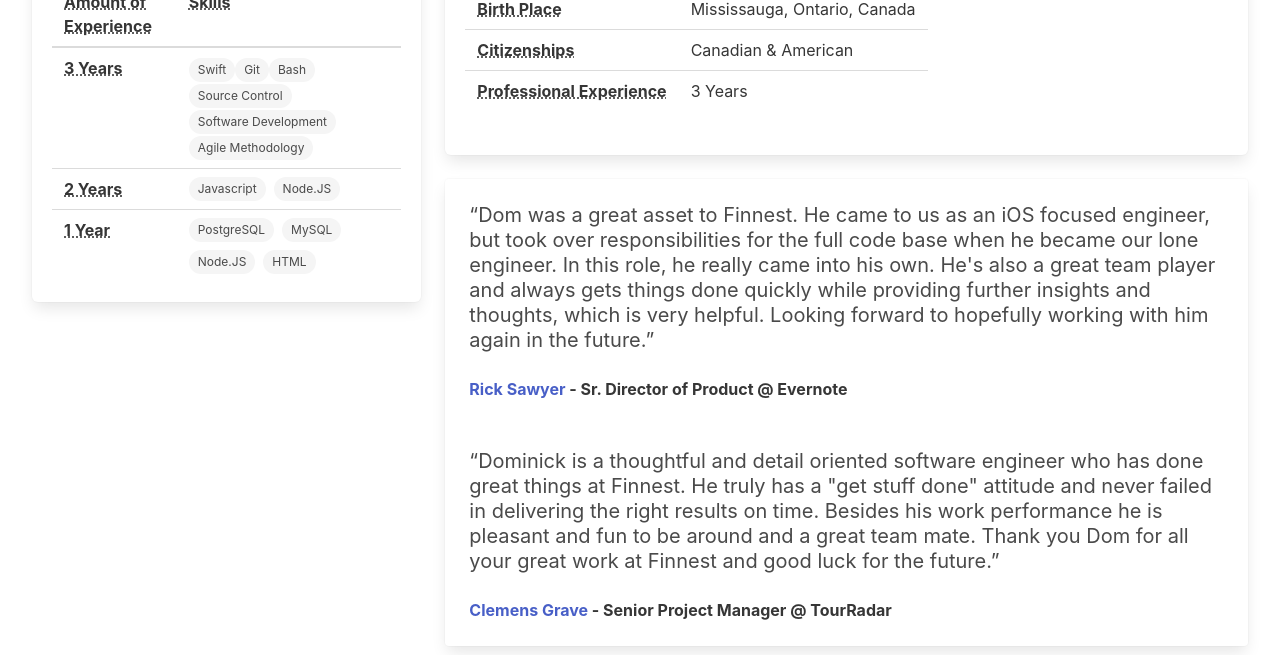
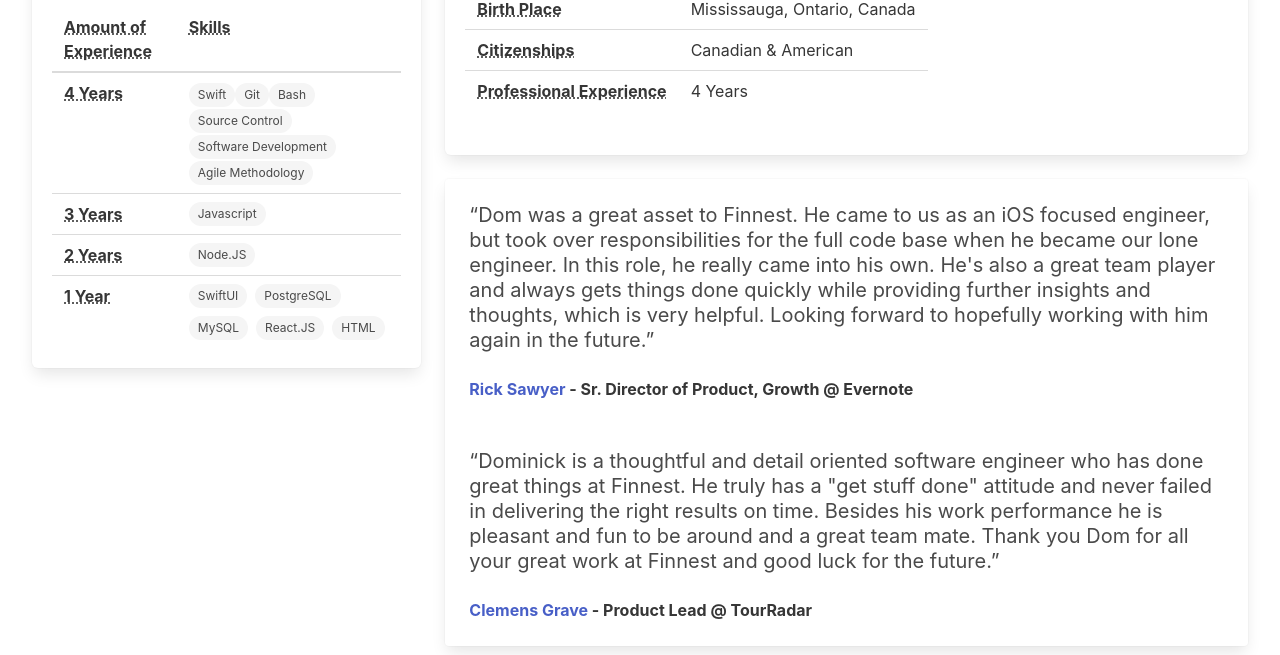
Before and after one commit to dominickhera/dominickhera.github.io, a website: page index.html in a window 1280 px wide. Shown: the part 561-1216 px from the top of the page. Drawn offline with nearby package versions, Linux system fonts and the light colour scheme.

Commit message:
yearly update

```diff
--- a/index.html
+++ b/index.html
@@ -99,7 +99,7 @@
             <img class="is-rounded" src="https://hosting.photobucket.com/images/h360/worstnightmare97/0/785da1c6-9a4a-4e15-97e3-31a6c9937f59-original.jpg?width=1920&height=1080&fit=bounds">
           </figure>
            <p class="title has-text-centered is-parent"><br>Dominick Hera</p>
-            <p class="subtitle has-text-centered is-parent">iOS Engineer</p>
+            <p class="subtitle has-text-centered is-parent">iOS Engineer @ <a href="https://www.alaskaair.com">Alaska Airlines</a></p>
 
         </article>
  <!-- <article class="tile is-child is-centered box"> -->
@@ -124,21 +124,27 @@
     </thead>
     <tbody>
       <tr>
-      <th><abbr title="4 Years">3 Years</abbr></th>
+      <th><abbr title="4 Years">4 Years</abbr></th>
       <!-- <td></td> -->
       <td><span class="tag is-rounded">Swift</span><span class="tag is-rounded">Git</span><span class="tag is-rounded">Bash</span><span class="tag is-rounded">Source Control</span> <span class="tag is-rounded">Software Development</span><span class="tag is-rounded">Agile Methodology</span></td>
+    </tr>
+    <tr>
+      <th><abbr title="3 Years">3 Years</abbr></th>
+       <!-- <td></td> -->
+      <!-- <td>C, Python, Java, git, Bash, Source Control, Software Development, Agile Methodology</td> -->
+      <td><div class="tags"> <span class="tag is-rounded">Javascript</span></div></td>
     </tr>
     <tr>
       <th><abbr title="3 Years">2 Years</abbr></th>
        <!-- <td></td> -->
       <!-- <td>C, Python, Java, git, Bash, Source Control, Software Development, Agile Methodology</td> -->
-      <td><div class="tags"> <span class="tag is-rounded">Javascript</span><span class="tag is-rounded">Node.JS</span></div></td>
+      <td><div class="tags"><span class="tag is-rounded">Node.JS</span></div></td>
     </tr>
     <tr>
       <th><abbr title="3 Years">1 Year</abbr></th>
        <!-- <td></td> -->
       <!-- <td>C, Python, Java, git, Bash, Source Control, Software Development, Agile Methodology</td> -->
-      <td><div class="tags"> <span class="tag is-rounded">PostgreSQL</span><span class="tag is-rounded">MySQL</span><span class="tag is-rounded">Node.JS</span><span class="tag is-rounded">HTML</span></div></td>
+      <td><div class="tags"><span class="tag is-rounded">SwiftUI</span><span class="tag is-rounded">PostgreSQL</span><span class="tag is-rounded">MySQL</span><span class="tag is-rounded">React.JS</span><span class="tag is-rounded">HTML</span></div></td>
     </tr>
     <!-- <tr> -->
       <!-- <th><abbr title="1 Year or Less">3 Month or Less</abbr></th> -->
@@ -161,7 +167,7 @@
       <p class="title">About Me</p> -->
       <!-- <p class="subtitle">With some content</p> -->
       <p class="content">
-        Hi! I'm Dominick Hera, Software Engineer and Eagle Scout. I attended the University of Guelph in Ontario, Canada where I majored in Software Engineering with a minor in Political Science. I have a passion for traveling the world, creating mobile applications, camping, and much much more! I'm currently looking for work as an iOS Engineer.
+        Hi! I'm Dominick Hera, Software Engineer and Eagle Scout. I attended the University of Guelph in Ontario, Canada where I majored in Software Engineering with a minor in Political Science. I have a passion for traveling the world, creating mobile applications, camping, and much much more! I'm currently at Alaska Airlines remotely as an iOS Engineer.
         <table class="table">
     <thead>
       <tr>
@@ -173,7 +179,7 @@
     <tbody>
       <tr>
       <th><abbr title="4 Years">Age</abbr></th>
-      <td>24</td>
+      <td>25</td>
       <!-- <td><span class="tag is-rounded">21</span></td> -->
     </tr>
      <tr>
@@ -193,7 +199,7 @@
     </tr>
     <tr>
       <th><abbr title="4 Years">Professional Experience</abbr></th>
-      <td>3 Years</td>
+      <td>4 Years</td>
       <!-- <td><span class="tag is-rounded">21</span></td> -->
     </tr>
     </tbody>
@@ -232,7 +238,7 @@
       “Dom was a great asset to Finnest. He came to us as an iOS focused engineer, but took over responsibilities for the full code base when he became our lone engineer. In this role, he really came into his own. He's also a great team player and always gets things done quickly while providing further insights and thoughts, which is very helpful. Looking forward to hopefully working with him again in the future.”
     </p>
     <p class="content">
-     <strong><a href="https://www.linkedin.com/in/rick-sawyer-5908208/">Rick Sawyer</a> - Sr. Director of Product @ Evernote</strong>
+     <strong><a href="https://www.linkedin.com/in/rick-sawyer-5908208/">Rick Sawyer</a> - Sr. Director of Product, Growth @ Evernote</strong>
     </p>
   </div>
   <div class="card-content">
@@ -240,7 +246,7 @@
       “Dominick is a thoughtful and detail oriented software engineer who has done great things at Finnest. He truly has a "get stuff done" attitude and never failed in delivering the right results on time. Besides his work performance he is pleasant and fun to be around and a great team mate. Thank you Dom for all your great work at Finnest and good luck for the future.”
     </p>
     <p class="content">
-     <strong><a href="https://www.linkedin.com/in/clemensgrave/">Clemens Grave</a> - Senior Project Manager @ TourRadar</strong>
+     <strong><a href="https://www.linkedin.com/in/clemensgrave/">Clemens Grave</a> - Product Lead @ TourRadar</strong>
     </p>
   </div>
 <!--   <footer class="card-footer">
```
Also changed, not shown: resume/index.html (+8 -0 lines), 9 other files.
